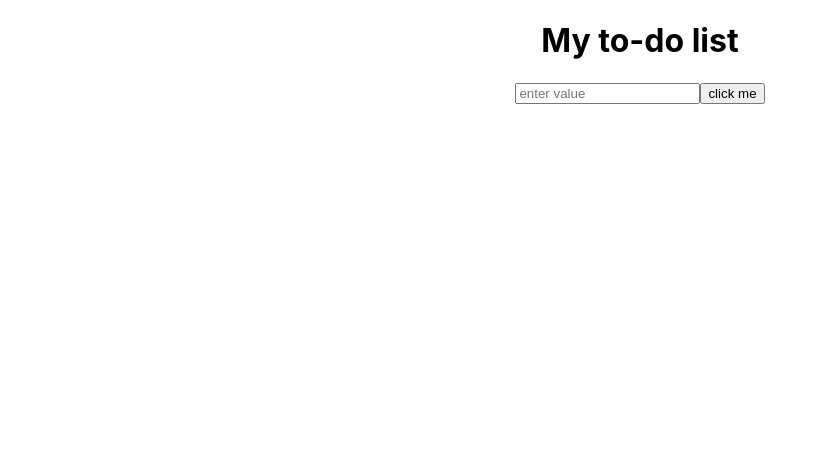
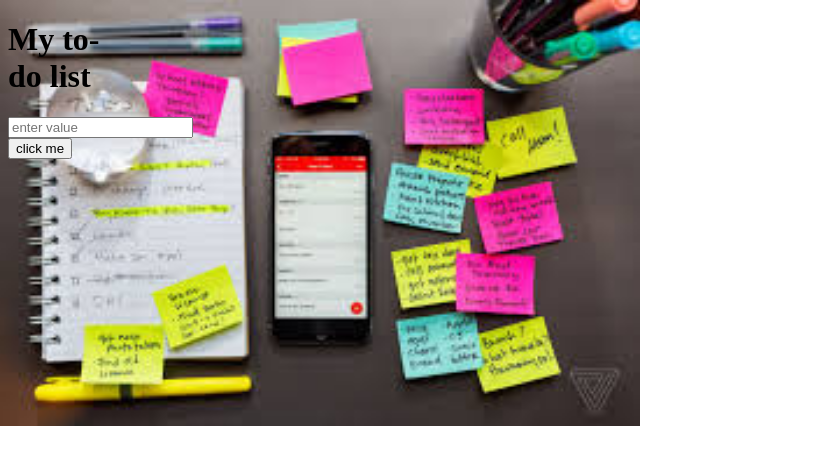
Before and after one commit to josueJURE/ReactToDoList, a React (Create React App) app: page / in a window 1280 px wide. Shown: the top 464 px of the page, without its empty margins (0-828 px from the left). Built offline with nearby package versions, Linux system fonts and the light colour scheme.

Commit message:
modify css files

```diff
--- a/public/index.html
+++ b/public/index.html
@@ -29,6 +29,7 @@
   <body>
     <noscript>You need to enable JavaScript to run this app.</noscript>
     <div id="root"></div>
+
     <!--
       This HTML file is a template.
       If you open it directly in the browser, you will see an empty page.
--- a/src/App.css
+++ b/src/App.css
@@ -1,4 +1,4 @@
-.App {
+/* .App {
   text-align: center;
 }
 
@@ -35,4 +35,4 @@
   to {
     transform: rotate(360deg);
   }
-}
+} */
--- a/src/index.css
+++ b/src/index.css
@@ -1,10 +1,9 @@
 body {
-  margin: 0;
-  font-family: -apple-system, BlinkMacSystemFont, 'Segoe UI', 'Roboto', 'Oxygen',
-    'Ubuntu', 'Cantarell', 'Fira Sans', 'Droid Sans', 'Helvetica Neue',
-    sans-serif;
-  -webkit-font-smoothing: antialiased;
-  -moz-osx-font-smoothing: grayscale;
+background-image: url("./img/images.jpeg");
+width: 100px;
+height: 200px;
+background-size: 50%;
+background-repeat: no-repeat;
 }
 
 code {
```
Also changed, not shown: src/img/images.jpeg (added).
